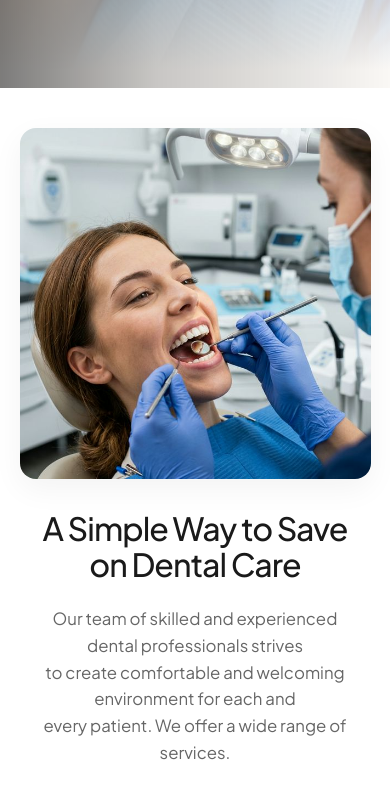
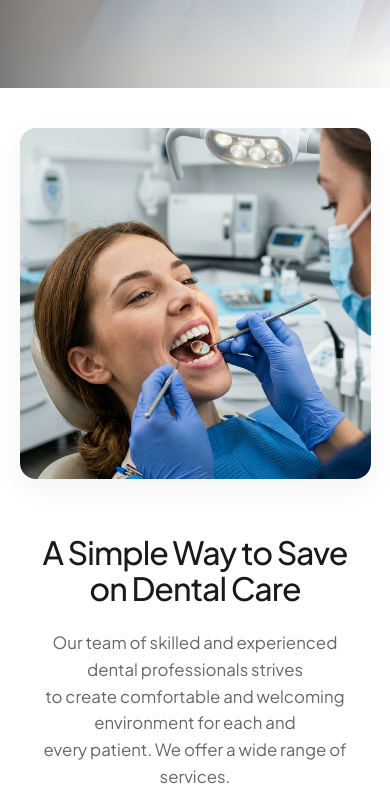
Before and after one commit to darlain71/dentist-site, a React (Vite) app: page /#/ in a window 390 px wide. Shown: the part 840-1645 px from the top of the page. Built offline with nearby package versions, Linux system fonts and the light colour scheme.

Commit message:
style(mobile): increase gap between avatars and services title on Home page

```diff
--- a/src/index.css
+++ b/src/index.css
@@ -2054,7 +2054,7 @@ body {
 
   .product-top-row, .product-bottom-row, .about-grid, .works-grid {
     grid-template-columns: 1fr;
-    gap: 2rem;
+    gap: 3.5rem;
   }
   .testimonial-card {
     flex: 0 0 100%;
```
